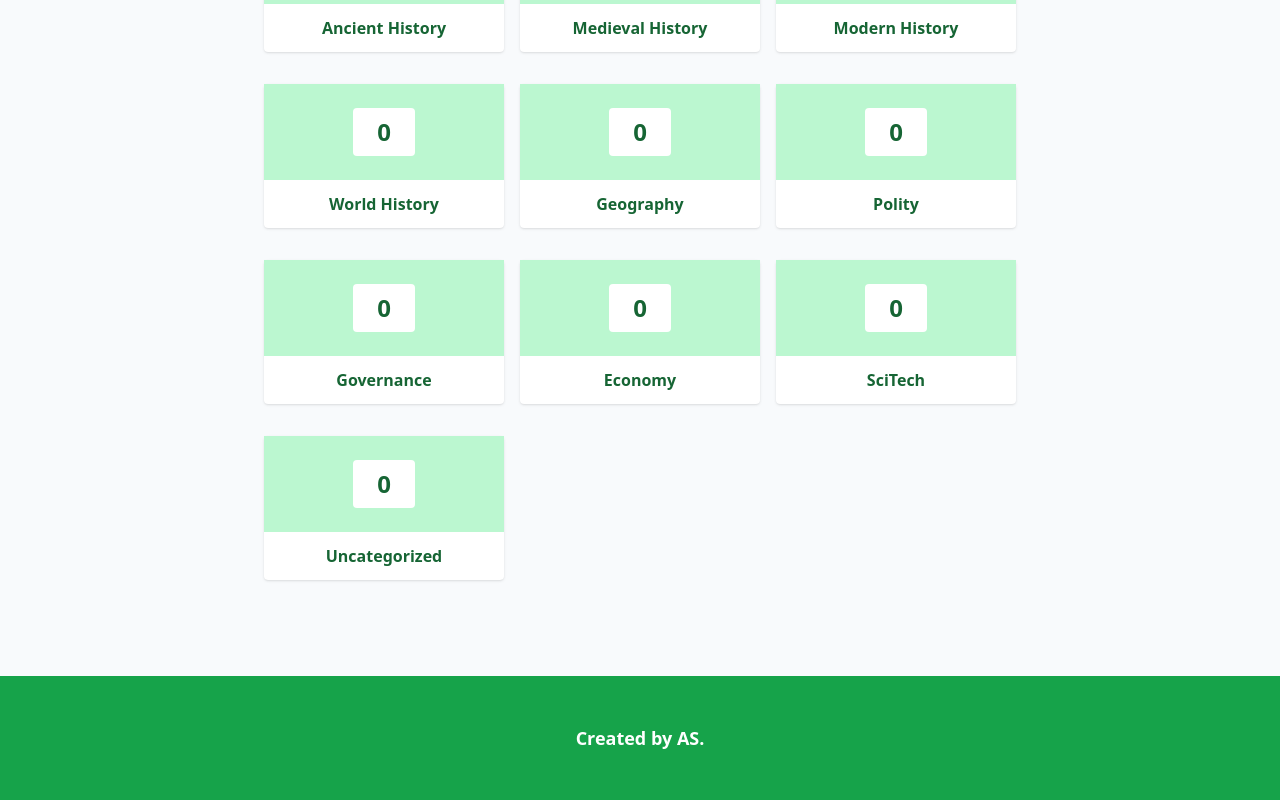
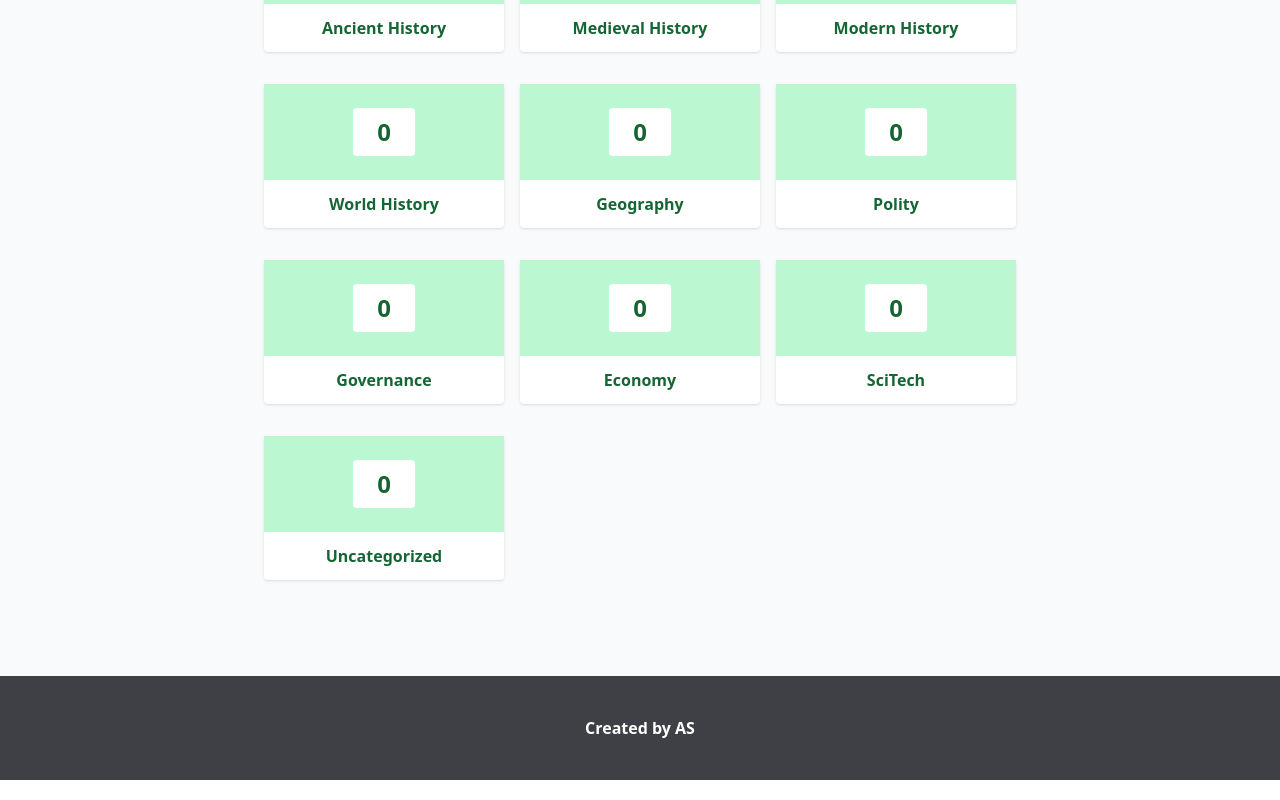
Before and after one commit to iaseth/pointedit, a React (Create React App) app: page / in a window 1280 px wide. Shown: the part 184-984 px from the top of the page. Built offline with nearby package versions, Linux system fonts and the light colour scheme.

Commit message:
Added openedAt time w/o update

```diff
--- a/src/PointApp/Content/Home/Category/Category.js
+++ b/src/PointApp/Content/Home/Category/Category.js
@@ -14,7 +14,7 @@ function NDots ({n, className=""}) {
 
 function Note ({note, onClick}) {
 	return (
-		<article className="bg-white flex flex-col rounded shadow overflow-hidden cursor-pointer border-4 border-green-500" onClick={onClick}>
+		<article className="bg-white flex flex-col rounded shadow overflow-hidden cursor-pointer border-2 border-green-500 hover:border-blue-500" onClick={onClick}>
 
 			<header className="grow flex ch:basis-0 ch:grow ch:px-2 ch:pt-8 ch:pb-2 text-center">
 
@@ -34,7 +34,7 @@ function Note ({note, onClick}) {
 
 			</header>
 
-			<main className="px-3 py-3 border-t-4 border-green-500">
+			<main className="px-3 py-3 border-t-2 border-inherit">
 				<h4 className="text-green-800">{note.title || "No title"}</h4>
 				<h5>{note.description || "No description"}</h5>
 			</main>
@@ -53,7 +53,7 @@ export default function Category ({
 	return (
 		<div className="">
 			<header className="max-w-3xl mx-auto px-4">
-				<h2 className="py-4">{category.title}</h2>
+				<h2 className="py-2">{category.title}</h2>
 				<p></p>
 			</header>
 
--- a/src/PointApp/Content/Home/EditNote/EditNote.js
+++ b/src/PointApp/Content/Home/EditNote/EditNote.js
@@ -24,6 +24,7 @@ export default function EditNote ({
 		id: appdata.noteId,
 		createdAt: Date.now(),
 		modifiedAt: Date.now(),
+		openedAt: Date.now(),
 
 		title: "",
 		description: "",
--- a/src/PointApp/Footer/Footer.js
+++ b/src/PointApp/Footer/Footer.js
@@ -4,9 +4,9 @@
 export default function Footer () {
 
 	return (
-		<footer className="bg-green-600 text-white py-12 px-4">
+		<footer className="bg-zinc-700 text-white py-10 px-4">
 			<section className="max-w-3xl mx-auto text-center">
-				<h3>Created by AS.</h3>
+				<h4>Created by AS</h4>
 			</section>
 		</footer>
 	);
--- a/src/PointApp/PointApp.js
+++ b/src/PointApp/PointApp.js
@@ -53,12 +53,16 @@ export default function PointApp () {
 	const [currentTabIndex, setCurrentTabIndex] = React.useState(0);
 	const CurrentComponent = TABS[currentTabIndex].component;
 
+	const props = {
+		CATEGORIES, appdata, updateAppdata
+	};
+
 	return (
 		<div className="bg-slate-100">
 
 			<main className="bg-slate-50">
 				<Header {...{PRODUCTION, TABS, currentTabIndex, setCurrentTabIndex}} />
-				<CurrentComponent {...{CATEGORIES, appdata, updateAppdata}} />
+				<CurrentComponent {...props} />
 				<Footer />
 			</main>
 
```
